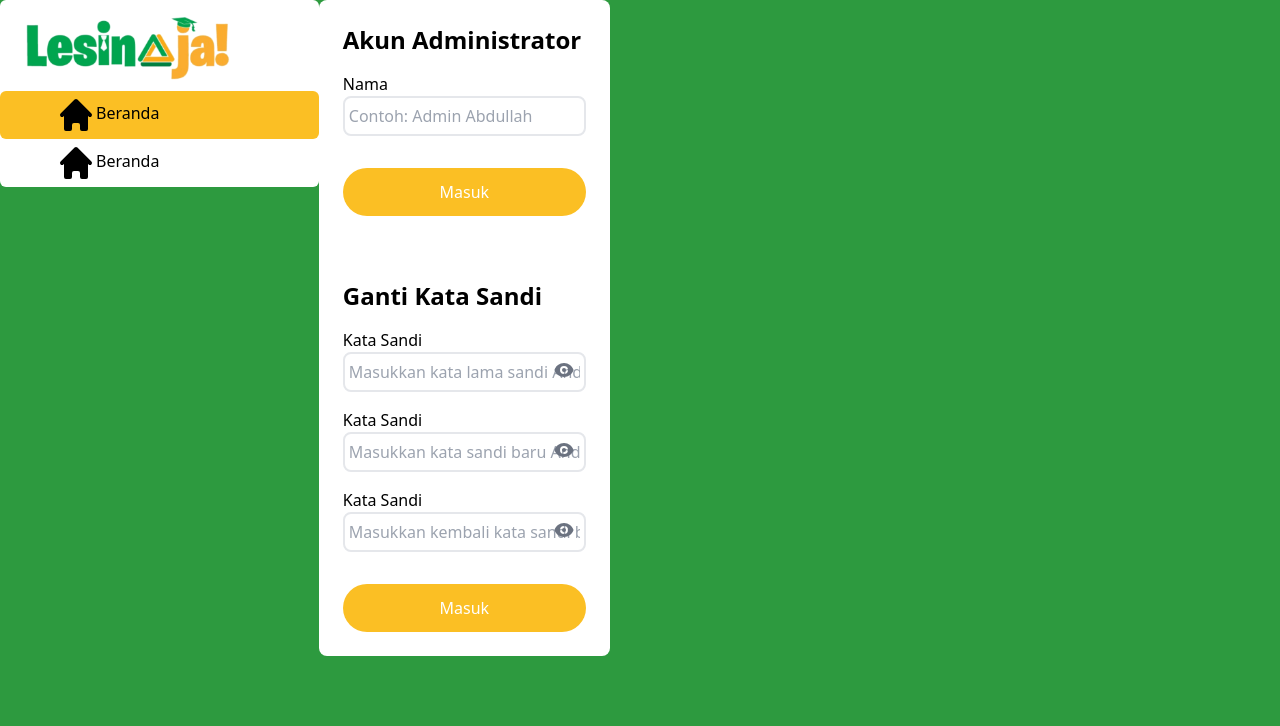
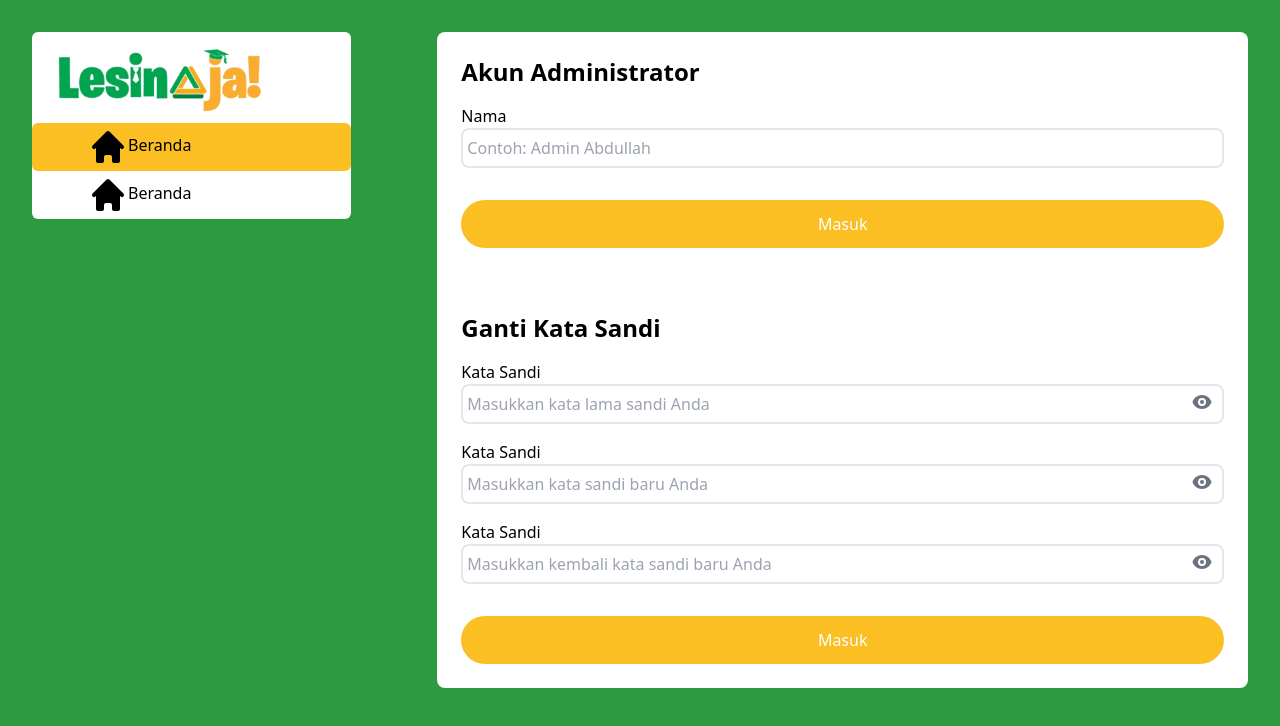
Before and after one commit to andirayka/lesinaja, a React (Create React App) app: page /akun in a window 1280 px wide. Shown: the top 726 px of the page. Built offline with nearby package versions, Linux system fonts and the light colour scheme.

Commit message:
update content container, login, account

```diff
--- a/src/components/organisms/ContentContainer.js
+++ b/src/components/organisms/ContentContainer.js
@@ -1,11 +1,7 @@
 import React from 'react';
 
-const ContentContainer = ({ children }) => {
-  return (
-    <div className="flex-grow md:flex-grow-0 bg-white rounded-lg p-6">
-      {children}
-    </div>
-  );
+const ContentContainer = ({ children, additionalClassName }) => {
+  return <div className={additionalClassName}>{children}</div>;
 };
 
 export default ContentContainer;
--- a/src/pages/Account.js
+++ b/src/pages/Account.js
@@ -1,4 +1,4 @@
-import React, { useState } from "react";
+import React, { useState } from 'react';
 import {
   ContentContainer,
   InputText,
@@ -6,8 +6,8 @@ import {
   SectionTitle,
   Button,
   Sidebar,
-} from "@components";
-import { useForm } from "react-hook-form";
+} from '@components';
+import { useForm } from 'react-hook-form';
 
 const Account = () => {
   const {
@@ -15,7 +15,7 @@ const Account = () => {
     handleSubmit,
     formState: { errors },
   } = useForm();
-  const [name, setName] = useState("");
+  const [name, setName] = useState('');
 
   const onSubmit = (data) => {
     console.log(data);
@@ -23,12 +23,12 @@ const Account = () => {
   };
 
   return (
-    <div className="flex flex-col md:flex-row">
+    <div className="flex flex-col md:flex-row p-8">
       <div>
         <Sidebar />
       </div>
 
-      <ContentContainer>
+      <ContentContainer additionalClassName="flex-none w-8/12 bg-white rounded-lg p-6 ml-auto">
         {/* Nama */}
         <SectionTitle heading="Akun Administrator" />
         <InputText
@@ -40,7 +40,7 @@ const Account = () => {
           placeholder="Contoh: Admin Abdullah"
         />
         <Button
-          onClick={() => alert("berhasil simpan nama")}
+          onClick={() => alert('berhasil simpan nama')}
           text="Masuk"
           additionalClassName="mt-8 bg-yellow-400 hover:bg-yellow-600 text-white w-full rounded-full"
         />
@@ -50,22 +50,22 @@ const Account = () => {
         <form onSubmit={handleSubmit(onSubmit)}>
           <InputPassword
             label="Kata Sandi"
-            useHookRegister={register("oldPassword", {
-              required: "Kata sandi lama harus diisi",
+            useHookRegister={register('oldPassword', {
+              required: 'Kata sandi lama harus diisi',
             })}
             placeholder="Masukkan kata lama sandi Anda"
           />
           <InputPassword
             label="Kata Sandi"
-            useHookRegister={register("newPassword", {
-              required: "Kata sandi baru harus diisi",
+            useHookRegister={register('newPassword', {
+              required: 'Kata sandi baru harus diisi',
             })}
             placeholder="Masukkan kata sandi baru Anda"
           />
           <InputPassword
             label="Kata Sandi"
-            useHookRegister={register("repeatPassword", {
-              required: "Ulangi katasandi lama harus diisi",
+            useHookRegister={register('repeatPassword', {
+              required: 'Ulangi katasandi lama harus diisi',
             })}
             placeholder="Masukkan kembali kata sandi baru Anda"
           />
--- a/src/pages/Login.js
+++ b/src/pages/Login.js
@@ -24,7 +24,7 @@ const Login = () => {
   return (
     <div className="flex flex-row justify-between items-start p-8">
       <img src={logregLogo} className="hidden md:block m-10 w-2/4" />
-      <ContentContainer>
+      <ContentContainer additionalClassName="flex-grow md:flex-grow-0 bg-white rounded-lg p-6">
         <SectionTitle
           heading="Masuk"
           body="Ayo masuk ke akunmu untuk mulai belajar/mengajar"
```
